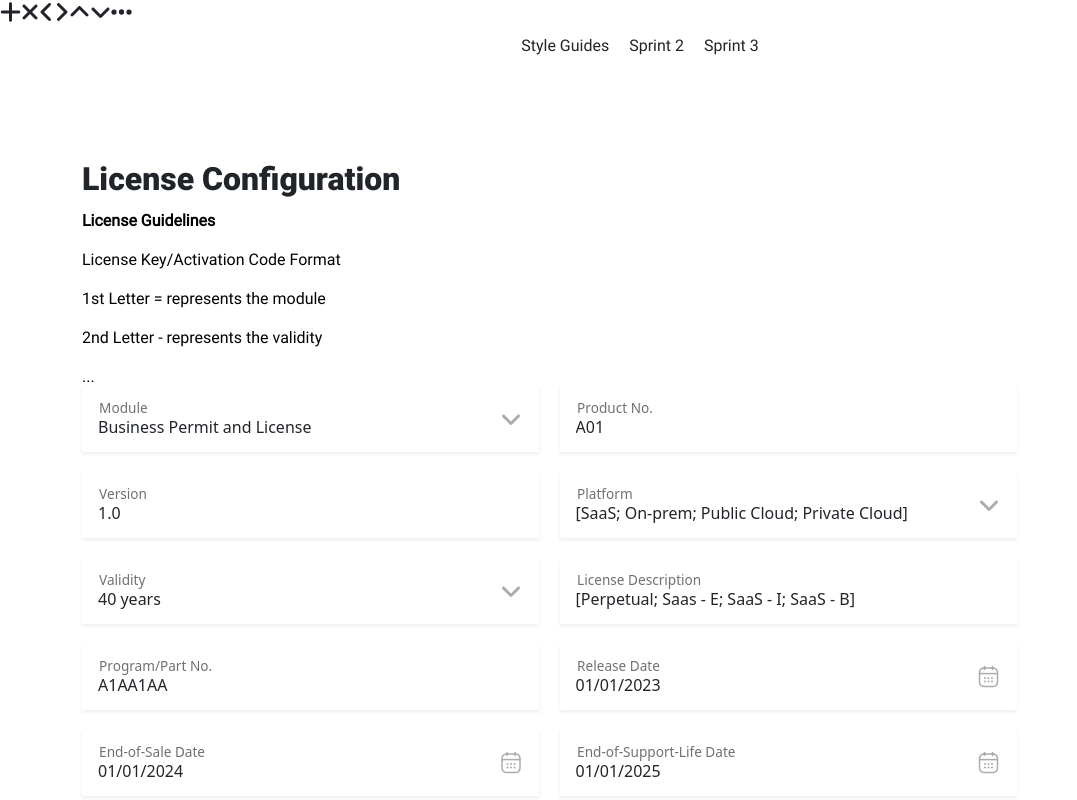
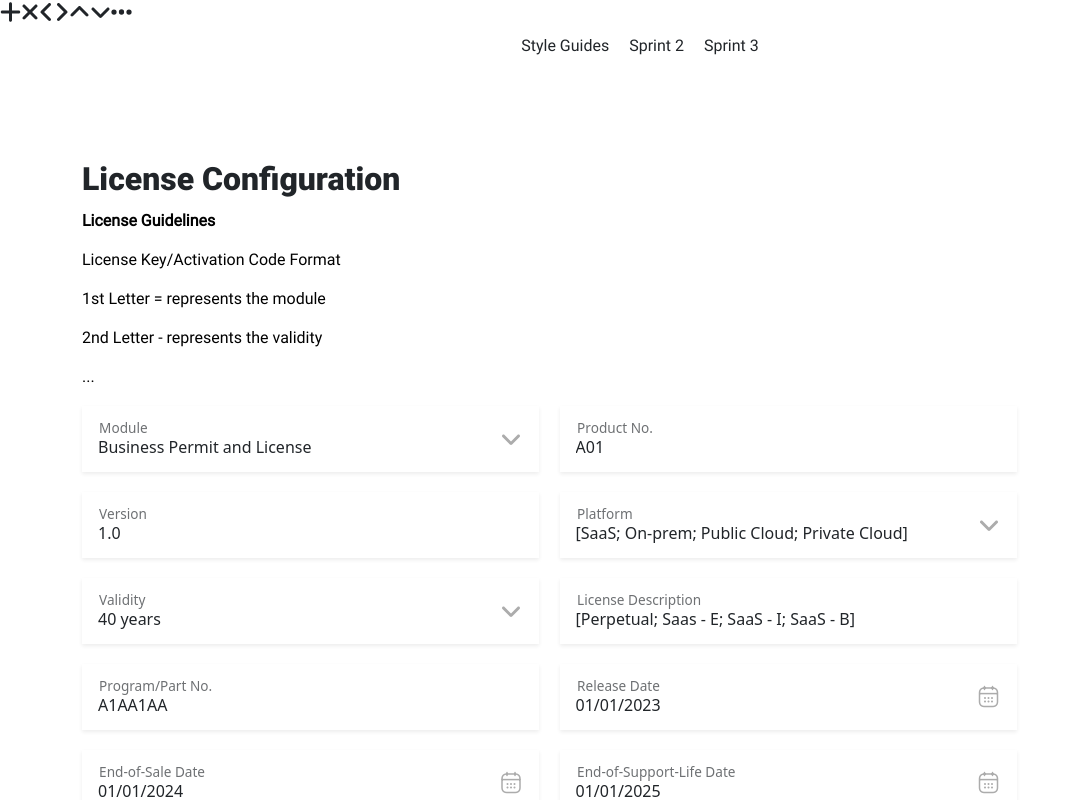
Before and after one commit to integratr-azamora/integratrGov-license-management, a Vue app: page /add-license-develop-static-screen in a window 1280 px wide. Shown: the top 800 px of the page, without its empty margins (0-1077 px from the left). Built offline with nearby package versions, Linux system fonts and the light colour scheme; a web font is replaced by a local one.

Commit message:
Pre merge vane

```diff
--- a/src/components/License Manager/AddLicenseDevelopStaticScreen.vue
+++ b/src/components/License Manager/AddLicenseDevelopStaticScreen.vue
@@ -19,7 +19,7 @@
                 </div>
              </div>
              <!-- text  -->
-             <div class="c-grid">
+             <div class="c-grid mt-20px">
                 <div class="input-group shadow-sm p-1 mw-457px ">
                    <div class="form-floating ">
                       <input type="text" class="form-control border-color-none shadow-none " id="floatingInputGroup1" placeholder="#" value="Business Permit and License">
```
